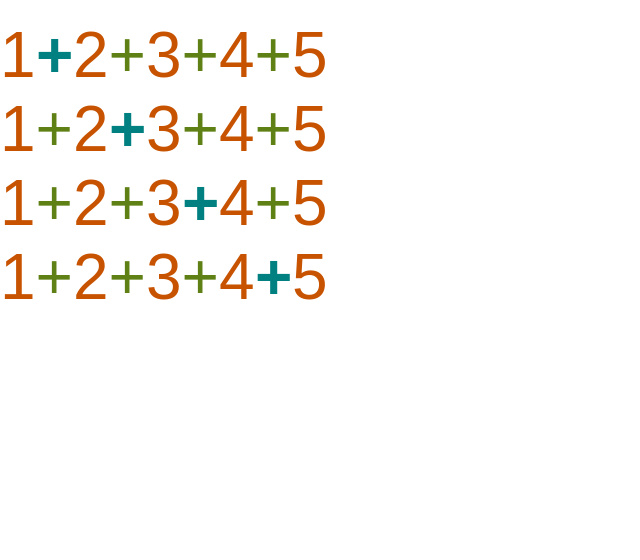
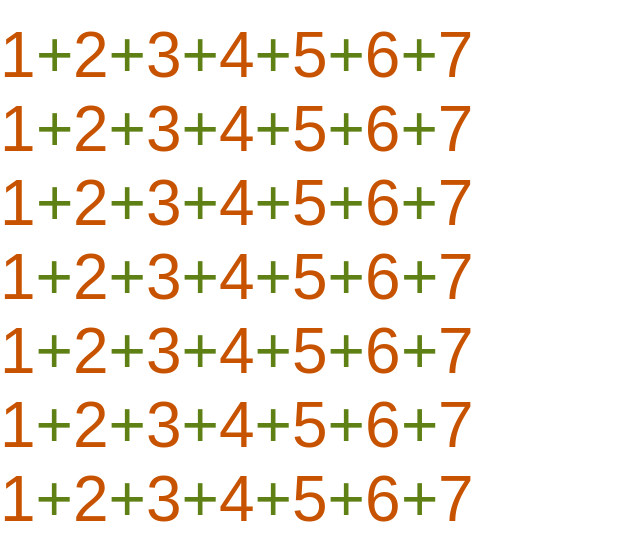
Before and after one commit to jaanmadis/calcy, a React (Create React App) app: page / in a window 1280 px wide. Shown: the top 560 px of the page, without its empty margins (0-640 px from the left). Built offline with nearby package versions, Linux system fonts and the light colour scheme.

Commit message:
CommutativeTransformation works only with Sequence-s and has variable length, style adjustments

```diff
--- a/src/App.js
+++ b/src/App.js
@@ -20,7 +20,9 @@ class App extends Component {
             { operator: Operator.PLUS, number: 2, },
             { operator: Operator.PLUS, number: 3, },
             { operator: Operator.PLUS, number: 4, },
-            { operator: Operator.PLUS, number: 5, }
+            { operator: Operator.PLUS, number: 5, },
+            { operator: Operator.PLUS, number: 6, },
+            { operator: Operator.PLUS, number: 7, },
         ],
         canHandleChanges: true,
 
@@ -107,22 +109,51 @@ class App extends Component {
                 <br/>
                 <CommutativeTransformation
                     sequence={ this.state.sequence }
-                    transformationIndex={ 1 }
+                    transformationBegin={ 0 }
+                    transformationCenter={ 1 }
+                    transformationEnd={ 2 }
                 />
                 <br/>
                 <CommutativeTransformation
                     sequence={ this.state.sequence }
-                    transformationIndex={ 2 }
+                    transformationBegin={ 0 }
+                    transformationCenter={ 1 }
+                    transformationEnd={ 3 }
                 />
                 <br/>
                 <CommutativeTransformation
                     sequence={ this.state.sequence }
-                    transformationIndex={ 3 }
+                    transformationBegin={ 0 }
+                    transformationCenter={ 1 }
+                    transformationEnd={ 7 }
                 />
                 <br/>
                 <CommutativeTransformation
                     sequence={ this.state.sequence }
-                    transformationIndex={ 4 }
+                    transformationBegin={ 2 }
+                    transformationCenter={ 6 }
+                    transformationEnd={ 7 }
+                />
+                <br/>
+                <CommutativeTransformation
+                    sequence={ this.state.sequence }
+                    transformationBegin={ 3 }
+                    transformationCenter={ 6 }
+                    transformationEnd={ 7 }
+                />
+                <br/>
+                <CommutativeTransformation
+                    sequence={ this.state.sequence }
+                    transformationBegin={ 4 }
+                    transformationCenter={ 6 }
+                    transformationEnd={ 7 }
+                />
+                <br/>
+                <CommutativeTransformation
+                    sequence={ this.state.sequence }
+                    transformationBegin={ 5 }
+                    transformationCenter={ 6 }
+                    transformationEnd={ 7 }
                 />
             </div>
         );
--- a/src/Components/Sequence/Sequence.js
+++ b/src/Components/Sequence/Sequence.js
@@ -4,7 +4,7 @@ import Number from '../Number/Number';
 import Plus from '../Operators/Plus/Plus';
 
 const shouldShow = (begin, end, hide, index) => (
-    (hide === undefined) && (begin === undefined || begin <= index) && (end === undefined || index < end)
+    (hide === undefined) && (begin === undefined || begin <= index) && (end === undefined || index <= end)
 );
 
 const sequence = (props) => {
@@ -21,6 +21,7 @@ const sequence = (props) => {
             operator =
                 <Plus />
         }
+        if (number || operator) {
             return (
                 <span
                     key={ element.number.toString() + index }
@@ -29,6 +30,9 @@ const sequence = (props) => {
                     { number }
                 </span>
             );
+        } else {
+            return null
+        }
     });
     return (
         <span
--- a/src/Components/Transformation/CommutativeTransformation.js
+++ b/src/Components/Transformation/CommutativeTransformation.js
@@ -1,51 +1,60 @@
 import React from 'react';
 
-import Plus from '../Operators/Plus/Plus';
 import Sequence from '../Sequence/Sequence';
 import { combineStyles } from '../../Utils/Utils';
 import { animationInlineFlexStyle, animationInnerSpinStyle, animationOuterSpinStyle } from '../../Styles/Styles';
 
-const plusStyle = {
-    color: 'teal',
-    fontWeight: 'bold',
-}
-
 const commutativeTransformation = (props) => {
-    if (props.transformationIndex <= 0 || props.sequence.length <= props.transformationIndex) {
+    if (
+        props.transformationBegin === undefined
+        || props.transformationCenter === undefined
+        || props.transformationEnd === undefined
+        || props.transformationBegin >= props.transformationCenter
+        || props.transformationCenter >= props.transformationEnd
+        || props.transformationBegin < 0
+        || props.transformationCenter <= 0
+        || props.transformationEnd > props.sequence.length
+    ) {
         return null;
     }
     return (
         <span>
             <Sequence
-                numberEnd={ props.transformationIndex - 1 }
+                numberEnd={ props.transformationBegin - 1 }
                 operatorBegin={ 1 }
-                operatorEnd={ props.transformationIndex }
+                operatorEnd={ props.transformationBegin }
                 value={ props.sequence }
             />
             <span
                 style={ combineStyles([animationInlineFlexStyle, animationOuterSpinStyle]) }
             >
                 <Sequence
-                    numberBegin={ props.transformationIndex - 1 }
-                    numberEnd={ props.transformationIndex }
-                    operatorHide
+                    numberBegin={ props.transformationBegin }
+                    numberEnd={ props.transformationCenter - 1 }
+                    operatorBegin={ props.transformationBegin + 1 }
+                    operatorEnd={ props.transformationCenter - 1 }
                     style={ animationInnerSpinStyle }
                     value={ props.sequence }
                 />
-                <Plus
-                    style={ combineStyles([animationInnerSpinStyle, plusStyle]) }
+                <Sequence
+                    numberHide
+                    operatorBegin={ props.transformationCenter }
+                    operatorEnd={ props.transformationCenter }
+                    style={ animationInnerSpinStyle }
+                    value={ props.sequence }
                 />
                 <Sequence
-                    numberBegin={ props.transformationIndex }
-                    numberEnd={ props.transformationIndex + 1 }
-                    operatorHide
+                    numberBegin={ props.transformationCenter }
+                    numberEnd={ props.transformationEnd - 1 }
+                    operatorBegin={ props.transformationCenter + 1 }
+                    operatorEnd={ props.transformationEnd - 1 }
                     style={ animationInnerSpinStyle }
                     value={ props.sequence }
                 />
             </span>
             <Sequence
-                numberBegin={ props.transformationIndex + 1 }
-                operatorBegin={ props.transformationIndex + 1 }
+                numberBegin={ props.transformationEnd }
+                operatorBegin={ props.transformationEnd }
                 value={ props.sequence }
             />
         </span>
--- a/src/Styles/Styles.js
+++ b/src/Styles/Styles.js
@@ -7,9 +7,9 @@ export const animationInlineFlexStyle = {
 const animationDuration = 1000;
 
 export const animationOuterSpinStyle = {
-    animation: 'animation-outer-spin ' + animationDuration + 'ms ease-out infinite',
+    animation: 'animation-outer-spin ' + animationDuration + 'ms ease-in-out infinite',
 }
 
 export const animationInnerSpinStyle = {
-    animation: 'animation-inner-spin ' + animationDuration + 'ms ease-out infinite',
+    animation: 'animation-inner-spin ' + animationDuration + 'ms ease-in-out infinite',
 }
```
Lines whose indentation alone changed are shown as unchanged.
